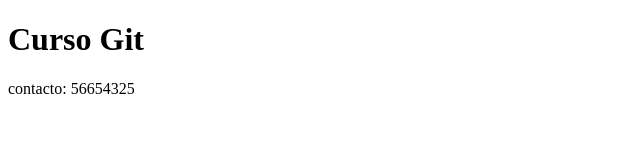
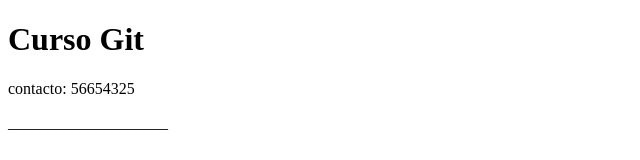
Before and after one commit to raquelipsis/mi-web, a plain HTML site: page index.html in a window 1280 px wide. Shown: the full height of the page, 0-640 px from the left. Drawn offline with Linux system fonts and the light colour scheme.

Commit message:
Modificado README.md

```diff
--- a/index.html
+++ b/index.html
@@ -8,5 +8,6 @@
 <body>
     <h1>Curso Git</h1>
     <p>contacto: 56654325</p>
+    <p>____________________</p>
 </body>
 </html>
```
Also changed, not shown: 1 other file.
